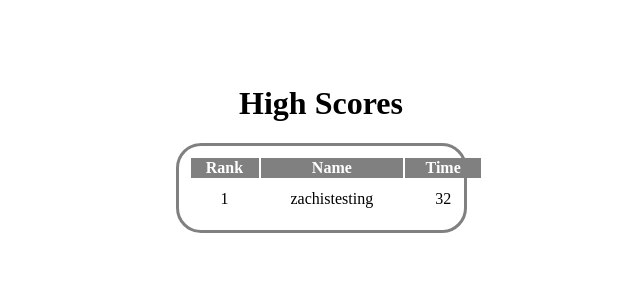
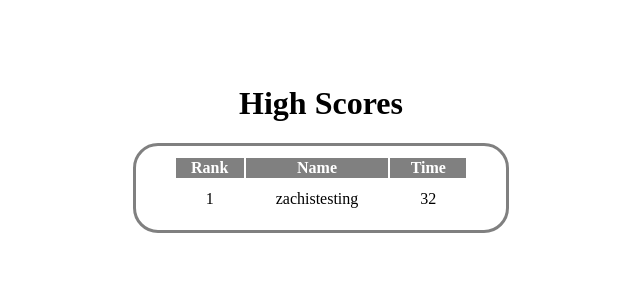
Before and after one commit to lcbordelon/3308_Project_Group01, a Flask app: page /leaderboard in a window 1280 px wide. Shown: the top 300 px of the page, without its empty margins (319-959 px from the left). Run offline with Flask 2, Linux system fonts and the light colour scheme; data comes from the database, SQL or seed files in the repository; both versions use the stored data as it was after the commit.

Commit message:
db init and css change

```diff
--- a/flask_app/static/css/leaderboard.css
+++ b/flask_app/static/css/leaderboard.css
@@ -5,7 +5,7 @@
 
 .scoresheet{
     margin: auto;
-    width: 265px;
+    width: 350px;
     border-radius:25px;
     border: 3px solid gray;
     padding: 10px;
```
Also changed, not shown: flask_app/database.db.
